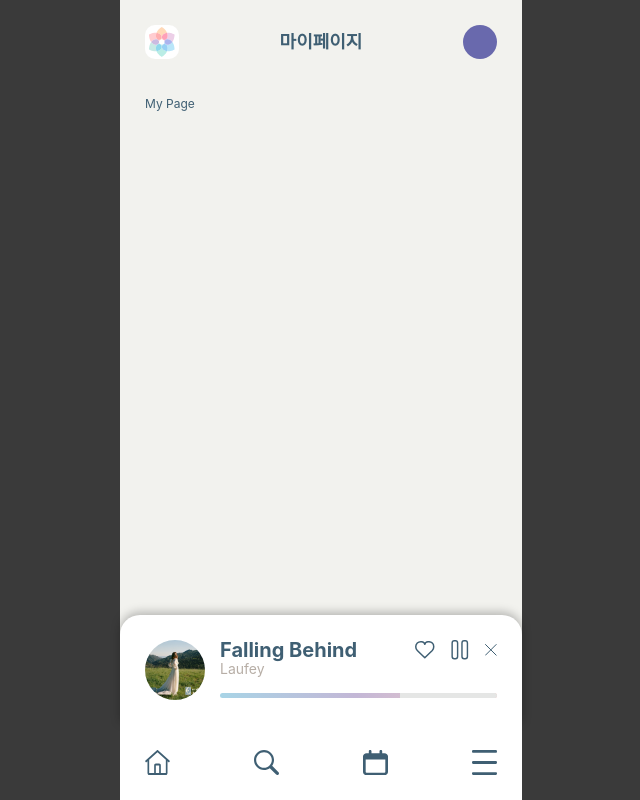
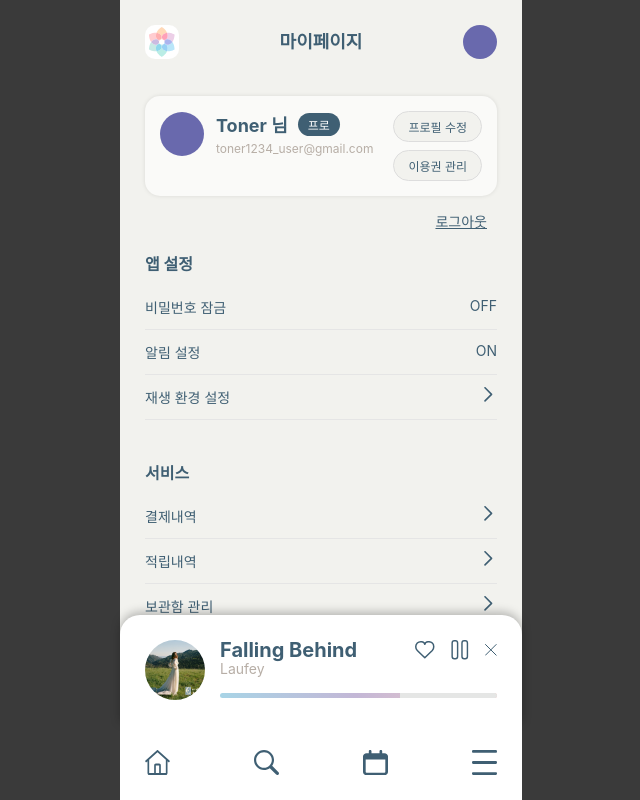
Before and after one commit to urusekai/TONE, a Vue app in the folder frontend/: page /my-page in a window 1280 px wide. Shown: the top 800 px of the page, without its empty margins (319-959 px from the left). Built offline with nearby package versions, Linux system fonts and the light colour scheme; a web font is replaced by a local one.

Commit message:
feat: 마이페이지 vue파일 이동 / 로그인·회원탈퇴 시 splash→login 이동 / 회원탈퇴 확인 모달 추가

```diff
--- /dev/null
+++ b/frontend/src/components/WithdrawModal.vue
@@ -0,0 +1,124 @@
+<script setup>
+import { toRefs, watch } from 'vue';
+
+const props = defineProps({
+  open: { type: Boolean, default: false },
+  loading: { type: Boolean, default: false }
+});
+
+const emit = defineEmits(['close', 'confirm']);
+
+const { open, loading } = toRefs(props);
+
+// 디버그: 부모가 prop을 변경하는지 관찰
+watch(open, (v) => console.log('[WithdrawModal] prop open changed:', v));
+</script>
+
+<template>
+  <div v-if="open" class="modal-overlay" @click.self="emit('close')">
+    <div class="modal-container" role="dialog" aria-modal="true">
+      <h2 class="modal-header">회원 탈퇴</h2>
+
+      <div class="modal-content-card">
+        <p class="modal-body-text">
+          정말 <span class="highlight">탈퇴</span>하시겠어요?<br />
+          탈퇴하면 정보는 복구할 수 없어요.
+        </p>
+      </div>
+
+      <div class="modal-actions">
+        <button class="modal-confirm-btn cancel" @click="emit('close')" :disabled="loading">
+          취소
+        </button>
+        <button class="modal-confirm-btn danger" @click="emit('confirm')" :disabled="loading">
+          {{ loading ? '처리 중…' : '확인' }}
+        </button>
+      </div>
+    </div>
+  </div>
+</template>
+
+<style scoped>
+/* Overlay */
+.modal-overlay {
+  position: fixed;
+  inset: 0;
+  width: 100%;
+  height: 100%;
+  background: rgba(0, 0, 0, 0.65);
+  display: flex;
+  align-items: center;
+  justify-content: center;
+  z-index: 9999;
+}
+
+/* Modal box */
+.modal-container {
+  background-color: #f2f2ee;
+  width: 85%;
+  max-width: 320px;
+  padding: 25px 20px;
+  border-radius: 25px;
+  text-align: center;
+  box-shadow: 0 10px 30px rgba(0, 0, 0, 0.15);
+  box-sizing: border-box;
+}
+
+.modal-header {
+  font-size: 1.2rem;
+  font-weight: 800;
+  color: var(--modal-color-primary);
+  margin-bottom: 15px;
+}
+
+.modal-content-card {
+  background: #fff;
+  border-radius: 17px 17px 0 0;
+  padding: 25px 15px;
+  margin-bottom: 20px;
+  box-shadow: 0 0 2px rgba(0, 0, 0, 0.25);
+}
+
+.modal-body-text {
+  font-size: 16px;
+  line-height: 1.5;
+  font-weight: 600;
+}
+
+.highlight {
+  color: #3f5f73;
+  text-decoration: underline;
+  font-weight: 700;
+}
+
+.modal-actions {
+  display: flex;
+  gap: 10px;
+  justify-content: center;
+}
+
+.modal-confirm-btn {
+  padding: 8px 14px;
+  border-radius: 8px;
+  border: 1px solid #ddd;
+  background: #f2f2ee;
+  cursor: pointer;
+}
+
+.modal-confirm-btn:disabled {
+  opacity: 0.6;
+  cursor: not-allowed;
+}
+
+.modal-confirm-btn.cancel {
+  background: #ffffff;
+  border: 1.5px solid #3f5f73;
+  color: #3f5f73;
+}
+
+.modal-confirm-btn.danger {
+  background: #3f5f73;
+  color: #fff;
+  border-color: transparent;
+}
+</style>
--- a/frontend/src/views/MyPageView.vue
+++ b/frontend/src/views/MyPageView.vue
@@ -1,3 +1,305 @@
+<script setup>
+import { ref, reactive } from 'vue';
+import { useRouter } from 'vue-router';
+import WithdrawModal from '@/components/WithdrawModal.vue';
+
+const router = useRouter();
+
+/* -----------------------
+   사용자 데이터
+------------------------ */
+const user = reactive({
+  name: 'Toner 님',
+  email: 'toner1234_user@gmail.com',
+  plan: '프로'
+});
+
+const appVersion = '1.2.0';
+
+/* -----------------------
+   메뉴 데이터
+------------------------ */
+const menuSections = [
+  {
+    title: '앱 설정',
+    items: [
+      { label: '비밀번호 잠금', value: 'OFF' },
+      { label: '알림 설정', value: 'ON' },
+      { label: '재생 환경 설정', route: '/play-setting' }
+    ]
+  },
+  {
+    title: '서비스',
+    items: [
+      { label: '결제내역', route: '/payment' },
+      { label: '적립내역', route: '/points' },
+      { label: '보관함 관리', route: '/library' }
+    ]
+  },
+  {
+    title: '고객지원',
+    items: [
+      { label: '공지사항', route: '/notice' },
+      { label: '고객센터', route: '/support' },
+      { label: '서비스 이용약관', route: '/terms' },
+      { label: '고객의 소리', route: '/feedback' },
+      { label: '버전 정보', value: `v ${appVersion}` }
+    ]
+  }
+];
+
+/* -----------------------
+   네비게이션
+------------------------ */
+const goTo = (route) => {
+  if (route) router.push(route);
+};
+
+/* -----------------------
+   로그아웃 / 탈퇴 공통 처리
+------------------------ */
+const clearAuthAndGoSplash = () => {
+  localStorage.removeItem('accessToken');
+  localStorage.removeItem('refreshToken');
+  localStorage.removeItem('user');
+  sessionStorage.clear();
+
+  router.replace('/splash'); // 뒤로가기 방지
+};
+
+const logout = () => {
+  clearAuthAndGoSplash();
+};
+
+/* -----------------------
+   회원 탈퇴 모달 제어
+------------------------ */
+const isWithdrawOpen = ref(false);
+const isWithdrawing = ref(false);
+
+const openWithdraw = () => {
+  console.log('[MyPageView] openWithdraw called, before:', isWithdrawOpen.value);
+  isWithdrawOpen.value = true;
+  console.log('[MyPageView] openWithdraw after:', isWithdrawOpen.value);
+};
+
+const closeWithdraw = () => {
+  if (isWithdrawing.value) return;
+  isWithdrawOpen.value = false;
+};
+
+const confirmWithdraw = async () => {
+  try {
+    isWithdrawing.value = true;
+
+    // TODO: 나중에 탈퇴 API 연결
+    // await fetch('/api/users/me', { method: 'DELETE', headers: { Authorization: `Bearer ${token}` } })
+
+    isWithdrawOpen.value = false;
+
+    clearAuthAndGoSplash();
+  } finally {
+    isWithdrawing.value = false;
+  }
+};
+</script>
+
 <template>
-  <main>My Page</main>
+  <main id="mypage">
+    <div class="mypage-inner">
+      <!-- 프로필 카드 -->
+      <section class="profile-card">
+        <div class="profile-main">
+          <div class="avatar-circle"></div>
+
+          <div>
+            <div class="name-badge">
+              <span class="username">{{ user.name }}</span>
+              <span class="badge">{{ user.plan }}</span>
+            </div>
+            <p class="email">{{ user.email }}</p>
+          </div>
+        </div>
+
+        <div class="profile-actions">
+          <button class="action-btn" @click="goTo('/profile-edit')">프로필 수정</button>
+          <button class="action-btn" @click="goTo('/membership')">이용권 관리</button>
+        </div>
+      </section>
+
+      <!-- 로그아웃 -->
+      <div class="logout-row">
+        <button class="logout-btn" @click="logout">로그아웃</button>
+      </div>
+
+      <!-- 메뉴 -->
+      <section v-for="section in menuSections" :key="section.title" class="menu-group">
+        <h2 class="group-title">{{ section.title }}</h2>
+
+        <div
+          v-for="item in section.items"
+          :key="item.label"
+          class="menu-item"
+          @click="goTo(item.route)"
+        >
+          <span>{{ item.label }}</span>
+
+          <template v-if="item.route">
+            <img class="menu-arrow" src="@/assets/icons/arrow-right.svg" alt="" />
+          </template>
+
+          <template v-else>
+            <span>{{ item.value }}</span>
+          </template>
+        </div>
+      </section>
+
+      <button class="withdraw-btn" @click="openWithdraw">회원 탈퇴</button>
+    </div>
+
+    <!-- 회원 탈퇴 모달 -->
+    <WithdrawModal
+      :open="isWithdrawOpen"
+      :loading="isWithdrawing"
+      @close="closeWithdraw"
+      @confirm="confirmWithdraw"
+    />
+  </main>
 </template>
+
+<style scoped>
+/* ==============================
+   My Page 전용
+============================== */
+
+/* main 기본 flex 가운데 정렬 해제 */
+#mypage {
+  width: 100%;
+  align-items: stretch;
+  /* 가운데 정렬 제거 */
+  justify-content: flex-start;
+  /* 위에서부터 시작 */
+}
+
+/* 내부 컨테이너 */
+#mypage .mypage-inner {
+  width: 100%;
+}
+
+/* 프로필 카드 */
+#mypage .profile-card {
+  background: #fafaf8;
+  border-radius: 15px;
+  padding: 15px;
+  margin-bottom: 15px;
+
+  display: flex;
+  justify-content: space-between;
+  align-items: flex-start;
+
+  box-shadow: 0 0 4px rgba(0, 0, 0, 0.1);
+}
+
+#mypage .profile-main {
+  display: flex;
+  align-items: center;
+}
+
+#mypage .avatar-circle {
+  width: 44px;
+  height: 44px;
+  background: var(--color-pantone-primary);
+  border-radius: 999px;
+  margin-right: 12px;
+}
+
+#mypage .name-badge {
+  display: flex;
+  align-items: center;
+  gap: 10px;
+}
+
+#mypage .badge {
+  background-color: var(--color-text-primary);
+  color: white;
+  padding: 3px 10px;
+  border-radius: 999px;
+}
+#mypage .username {
+  font-size: 18px;
+  font-weight: 700;
+}
+
+#mypage .email {
+  font-size: 12px;
+  margin-top: 4px;
+  color: var(--color-text-secondary);
+}
+
+#mypage .profile-actions {
+  display: flex;
+  flex-direction: column;
+  gap: 8px;
+}
+
+#mypage .action-btn {
+  display: inline-block;
+  padding: 6px 14px;
+  border-radius: 999px;
+  border: 1px solid #ddd;
+  background: #f2f2ee;
+  font-size: 12px;
+  color: #3f5f73;
+  text-decoration: none;
+  text-align: center;
+}
+
+#mypage .logout-row {
+  text-align: right;
+  margin-bottom: 20px;
+}
+
+#mypage .logout-btn {
+  background: none;
+  border: none;
+  font-size: 14px;
+  text-decoration: underline;
+  color: var(--color-text-primary);
+  padding-right: 10px;
+}
+
+/* 메뉴 */
+#mypage .menu-group {
+  margin-bottom: 40px;
+}
+
+#mypage .group-title {
+  font-size: 16px;
+  font-weight: 700;
+  margin-bottom: 10px;
+}
+
+#mypage .menu-item {
+  display: flex;
+  justify-content: space-between;
+  padding: 12px 0;
+  border-bottom: 1px solid #e5e5e5;
+  font-size: 14px;
+}
+
+#mypage .menu-arrow {
+  width: 16px;
+  height: 16px;
+  flex-shrink: 0;
+}
+
+#mypage .withdraw-btn {
+  font-size: 14px;
+  margin-top: 10px;
+  background: none;
+  border: none;
+  color: red;
+  text-align: left;
+  margin-bottom: 20px;
+}
+</style>
```
Also changed, not shown: 1 other file (tests, documents, lock files or other folders).
